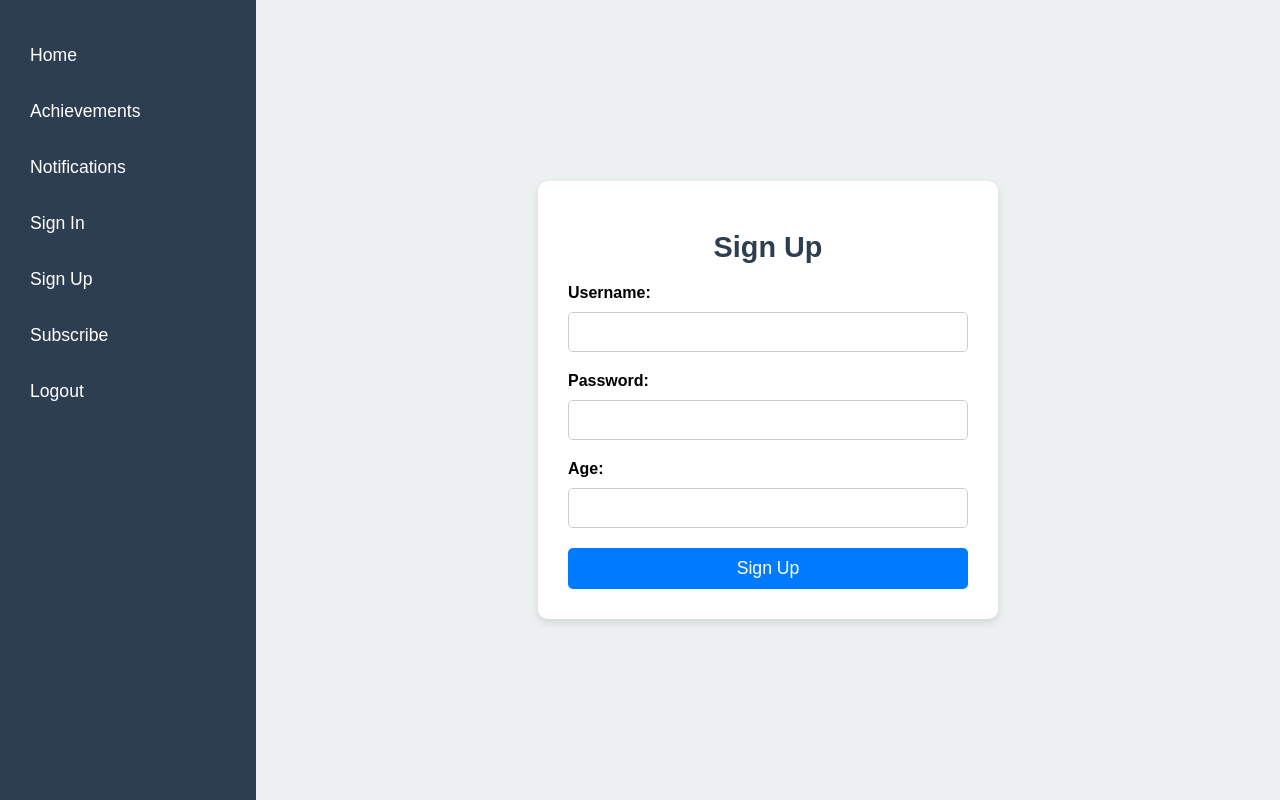
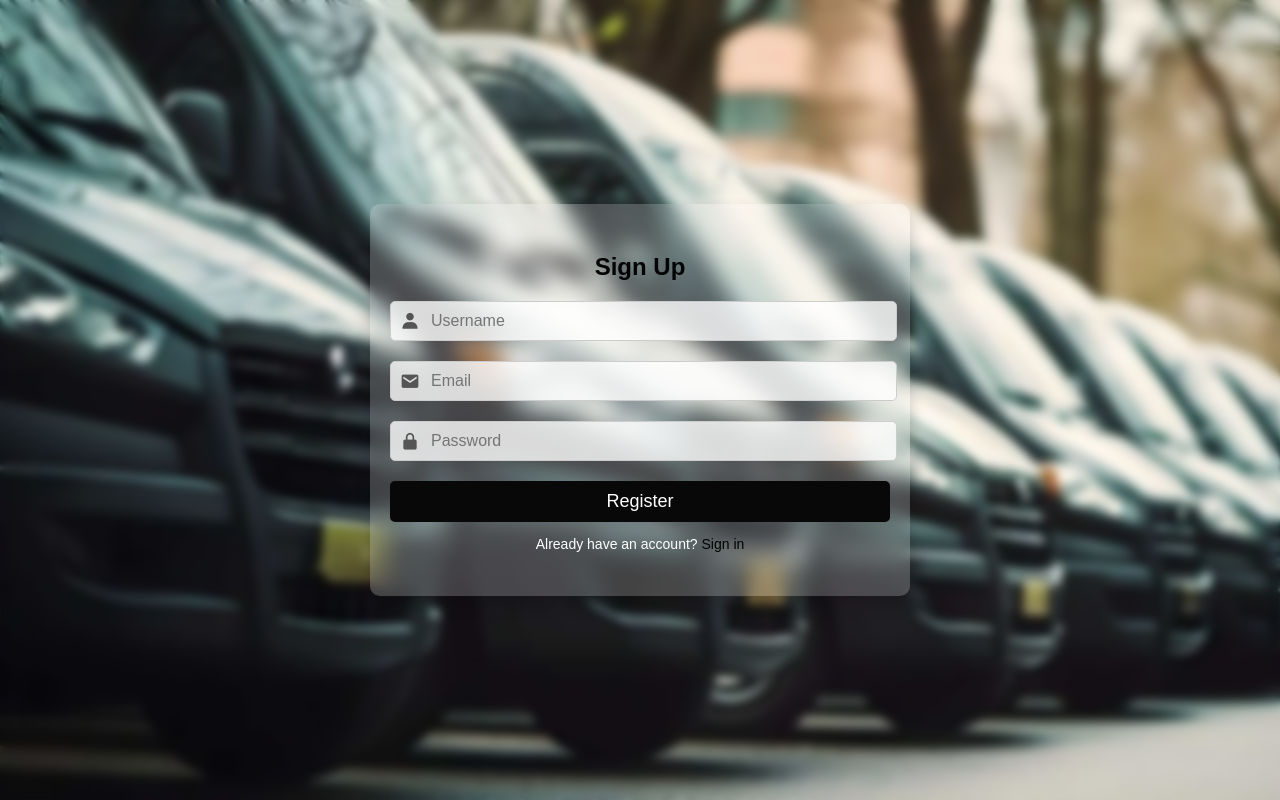
Before and after one commit to HARSHITAUPPALAPATI/Real-Time-EV-Fleet-Monitoring-and-Predictive-Analytics-Solution, a Flask app: page /signup in a window 1280 px wide. Run offline with Flask 3, Linux system fonts and the light colour scheme; parts of the project's set-up code (start-up, migrations or seed data) failed here and were passed over.

Commit message:
Update signup.html

```diff
--- a/templates/signup.html
+++ b/templates/signup.html
@@ -1,47 +1,106 @@
 <!DOCTYPE html>
 <html lang="en">
 <head>
-  <meta charset="UTF-8">
-  <meta name="viewport" content="width=device-width, initial-scale=1.0">
-  <title>Sign Up</title>
-  <link rel="stylesheet" href="/static/css/sign.css">
+    <meta charset="UTF-8">
+    <meta name="viewport" content="width=device-width, initial-scale=1.0">
+    <title>Register Page</title>
+    <link href="https://unpkg.com/boxicons@2.1.4/css/boxicons.min.css" rel="stylesheet">
+    <link rel="stylesheet" href="{{ url_for('static', filename='css/register.css') }}">
 </head>
 <body>
-    <div class="container">
-        <aside class="sidebar">
-          <ul>
-            <li><a href="/maintenance_alerts" id="maintenance_alerts">Home</a></li>
-            <li><a href="/achievements" id="achievements">Achievements</a></li>
-            <li><a href="/notification">Notifications</a></li>
-            <li><a href="/signin" id="signin">Sign In</a></li>
-            <li><a href="/signup" id="signup">Sign Up</a></li>
-            <li><a href="/subscribe" id="subscribe">Subscribe</a></li>
-            <li><a href="{{ url_for('logout') }}">Logout</a></li>
-        </ul>
-    </aside>
-    <main class="content">
-        <div class="form-container">
-          <h1>Sign Up</h1>
-          <form action="{{ url_for('signup') }}" method="POST">
-            <label for="username">Username:</label>
-            <input type="text" id="username" name="username" required>
-            <label for="password">Password:</label>
-            <input type="password" id="password" name="password" required>
-            <label for="age">Age:</label>
-            <input type="number" id="age" name="age" required>
-            <button type="submit">Sign Up</button>
-          </form>
+    <div class="register-container">
+        <h2>Sign Up</h2>
+        <form id="registerForm" action="/register" method="post">
+            <div class="input-box">
+                <i class="bx bxs-user"></i>
+                <input type="text" id="username" name="username" placeholder="Username" required>
+                <div id="usernameError" class="error"></div>
+            </div>
+            <div class="input-box">
+                <i class="bx bxs-envelope"></i>
+                <input type="text" id="email" name="email" placeholder="Email" required>
+                <div id="emailError" class="error"></div>
+            </div>
+            <div class="input-box">
+                <i class="bx bxs-lock-alt"></i>
+                <input type="password" id="password" name="password" placeholder="Password" required>
+                <div id="passwordError" class="error"></div>
+            </div>
+            <button type="submit" class="register-btn">Register</button>
+        </form>
+        <div class="footer">
+            <p>Already have an account? <a href="/login">Sign in</a></p>
         </div>
-      </main>
-  </div>
-  {% with messages = get_flashed_messages(with_categories=true) %}
-    {% if messages %}
-      <div class="popup">
-        {% for category, message in messages %}
-          <div class="{{ category }}">{{ message }}</div>
-        {% endfor %}
-      </div>
-    {% endif %}
-  {% endwith %}
+    </div>
+    <script>
+        document.getElementById('registerForm').addEventListener('submit', function(event) {
+            event.preventDefault(); // Prevent default form submission
+
+            const form = event.target;
+            const username = document.getElementById('username').value;
+            const email = document.getElementById('email').value;
+            const password = document.getElementById('password').value;
+            let isValid = true;
+
+            // Clear previous error messages
+            document.querySelectorAll('.error').forEach(errorDiv => errorDiv.textContent = '');
+            document.querySelectorAll('input').forEach(input => input.classList.remove('input-error'));
+
+            // Username validation
+            if (username.trim() === '') {
+                isValid = false;
+                document.getElementById('usernameError').textContent = 'Username is required';
+                document.getElementById('username').classList.add('input-error');
+            }
+
+            // Email validation (basic)
+            if (email.trim() === '') {
+                isValid = false;
+                document.getElementById('emailError').textContent = 'Email is required';
+                document.getElementById('email').classList.add('input-error');
+            } else if (!/\S+@\S+\.\S+/.test(email)) {
+                isValid = false;
+                document.getElementById('emailError').textContent = 'Invalid email format';
+                document.getElementById('email').classList.add('input-error');
+            }
+
+            // Password validation
+            if (password.trim() === '') {
+                isValid = false;
+                document.getElementById('passwordError').textContent = 'Password is required';
+                document.getElementById('password').classList.add('input-error');
+            } else if (password.length < 6) {
+                isValid = false;
+                document.getElementById('passwordError').textContent = 'Password must be at least 6 characters';
+                document.getElementById('password').classList.add('input-error');
+            }
+
+            // If the form is valid, submit it
+            if (isValid) {
+                const formData = new FormData(form);
+
+                fetch(form.action, {
+                    method: 'POST',
+                    body: formData
+                })
+                .then(response => {
+                    if (!response.ok) {
+                        return response.json().then(errors => {
+                            Object.keys(errors).forEach(key => {
+                                document.getElementById(key + 'Error').textContent = errors[key];
+                                document.getElementById(key).classList.add('input-error');
+                            });
+                        });
+                    } else {
+                        return response.json().then(data => {
+                            alert(data.success); // Show success message
+                            form.reset(); // Clear the form on success
+                        });
+                    }
+                })
+                .catch(error => console.error('Error:', error));
+            }
+        });
+    </script>
 </body>
 </html>
```
